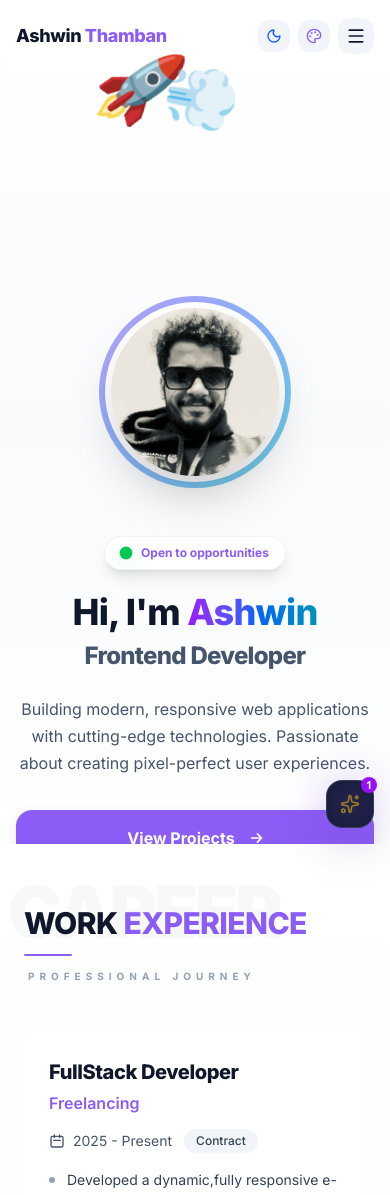
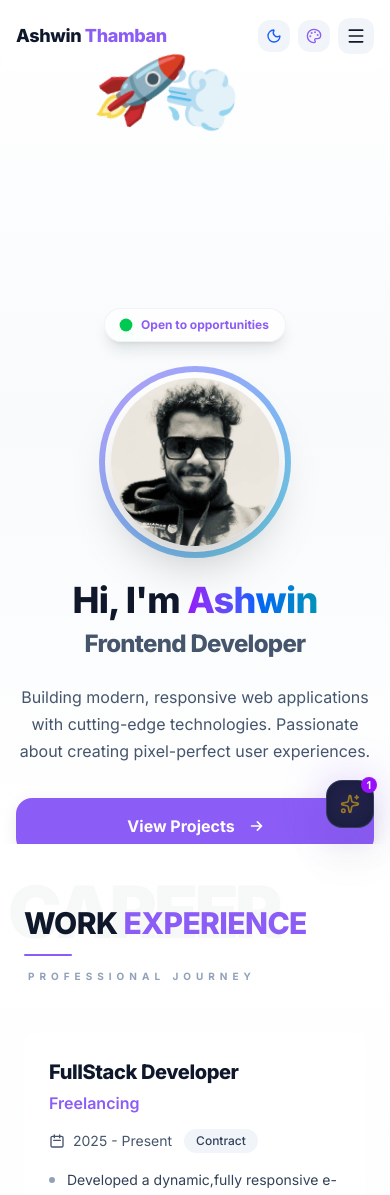
Before and after one commit to ashwwiin/portfolio, a Next.js app: page / in a window 390 px wide. Shown: the top 1195 px of the page. Built offline with nearby package versions, Linux system fonts and the light colour scheme.

Commit message:
style: Position profile photo directly below Open to Opportunities badge on mobile

```diff
--- a/src/components/Hero.js
+++ b/src/components/Hero.js
@@ -12,6 +12,32 @@ export default function Hero() {
   useEffect(() => {
     setMounted(true);
   }, []);
+
+  const ProfilePhoto = () => (
+    <div className="relative w-48 h-48 sm:w-72 sm:h-72 md:w-96 md:h-96 max-w-full aspect-square">
+      <motion.div
+        className="absolute inset-0 rounded-full p-1.5"
+        style={{
+          background: 'linear-gradient(135deg, rgba(139, 92, 246, 0.6), rgba(59, 130, 246, 0.6), rgba(6, 182, 212, 0.6))',
+        }}
+      >
+        <div className="w-full h-full rounded-full bg-white dark:bg-black p-1.5 sm:p-2">
+          <motion.div
+            className="w-full h-full rounded-full overflow-hidden shadow-2xl bg-gradient-to-br from-slate-100 to-slate-200 dark:from-slate-800 dark:to-slate-900 relative"
+            whileHover={{ scale: 1.03 }}
+            transition={{ type: "spring", stiffness: 300 }}
+          >
+            <img
+              src="/images/photo.jpg"
+              alt="Ashwin Thamban"
+              className="w-full h-full object-cover"
+              style={{ objectPosition: '50% 30%' }}
+            />
+          </motion.div>
+        </div>
+      </motion.div>
+    </div>
+  );
 
   return (
     <section className="relative min-h-screen flex items-center justify-center overflow-hidden bg-gradient-to-b from-white via-slate-50 to-white dark:from-black dark:via-slate-950 dark:to-black pt-24 sm:pt-32 pb-12 sm:pb-16">
@@ -76,42 +102,9 @@ export default function Hero() {
       >
         <div className="grid lg:grid-cols-2 gap-8 lg:gap-12 items-center">
 
-          {/* Top on Mobile, Right on Desktop - Professional Photo */}
-          <motion.div
-            initial={{ opacity: 0, scale: 0.8 }}
-            animate={{ opacity: 1, scale: 1 }}
-            transition={{ duration: 1, delay: 0.3 }}
-            className="order-1 lg:order-2 flex items-center justify-center relative mb-4 lg:mb-0"
-          >
-            <div className="relative w-48 h-48 sm:w-72 sm:h-72 md:w-96 md:h-96 max-w-full aspect-square">
-              {/* Photo container with gradient border */}
-              <motion.div
-                className="absolute inset-0 rounded-full p-1.5"
-                style={{
-                  background: 'linear-gradient(135deg, rgba(139, 92, 246, 0.6), rgba(59, 130, 246, 0.6), rgba(6, 182, 212, 0.6))',
-                }}
-              >
-                <div className="w-full h-full rounded-full bg-white dark:bg-black p-1.5 sm:p-2">
-                  <motion.div
-                    className="w-full h-full rounded-full overflow-hidden shadow-2xl bg-gradient-to-br from-slate-100 to-slate-200 dark:from-slate-800 dark:to-slate-900 relative"
-                    whileHover={{ scale: 1.03 }}
-                    transition={{ type: "spring", stiffness: 300 }}
-                  >
-                    <img
-                      src="/images/photo.jpg"
-                      alt="Ashwin Thamban"
-                      className="w-full h-full object-cover"
-                      style={{ objectPosition: '50% 30%' }}
-                    />
-                  </motion.div>
-                </div>
-              </motion.div>
-            </div>
-          </motion.div>
-
-          {/* Bottom on Mobile, Left on Desktop - Text content */}
-          <div className="order-2 lg:order-1 text-center lg:text-left">
-            {/* Badge */}
+          {/* Left Column (Desktop) / Main Stack (Mobile) */}
+          <div className="text-center lg:text-left flex flex-col items-center lg:items-start">
+            {/* 1. Badge */}
             <motion.div
               initial={{ opacity: 0, y: 20 }}
               animate={{ opacity: 1, y: 0 }}
@@ -126,7 +119,17 @@ export default function Hero() {
               <span className="text-xs sm:text-sm font-bold gradient-text">Open to opportunities</span>
             </motion.div>
 
-            {/* Main heading */}
+            {/* 2. Profile Photo (Visible ONLY on Mobile, right below Badge) */}
+            <motion.div
+              initial={{ opacity: 0, scale: 0.8 }}
+              animate={{ opacity: 1, scale: 1 }}
+              transition={{ duration: 0.8, delay: 0.3 }}
+              className="flex lg:hidden items-center justify-center mb-6 sm:mb-8"
+            >
+              <ProfilePhoto />
+            </motion.div>
+
+            {/* 3. Main heading */}
             <motion.h1
               initial={{ opacity: 0, y: 30 }}
               animate={{ opacity: 1, y: 0 }}
@@ -149,7 +152,7 @@ export default function Hero() {
               </motion.span>
             </motion.h1>
 
-            {/* Description */}
+            {/* 4. Description */}
             <motion.p
               initial={{ opacity: 0, y: 20 }}
               animate={{ opacity: 1, y: 0 }}
@@ -160,12 +163,12 @@ export default function Hero() {
               Passionate about creating pixel-perfect user experiences.
             </motion.p>
 
-            {/* CTA Buttons */}
+            {/* 5. CTA Buttons */}
             <motion.div
               initial={{ opacity: 0, y: 20 }}
               animate={{ opacity: 1, y: 0 }}
               transition={{ duration: 0.8, delay: 1.2 }}
-              className="flex flex-col sm:flex-row gap-3 sm:gap-4 justify-center lg:justify-start mb-8 sm:mb-10"
+              className="flex flex-col sm:flex-row gap-3 sm:gap-4 justify-center lg:justify-start mb-8 sm:mb-10 w-full sm:w-auto"
             >
               <motion.a
                 href="#projects"
@@ -198,7 +201,7 @@ export default function Hero() {
               </motion.a>
             </motion.div>
 
-            {/* Tech stack pills */}
+            {/* 6. Tech stack pills */}
             <motion.div
               initial={{ opacity: 0 }}
               animate={{ opacity: 1 }}
@@ -220,6 +223,16 @@ export default function Hero() {
             </motion.div>
           </div>
 
+          {/* Right Column (Visible ONLY on Desktop) - Professional Photo */}
+          <motion.div
+            initial={{ opacity: 0, scale: 0.8 }}
+            animate={{ opacity: 1, scale: 1 }}
+            transition={{ duration: 1, delay: 0.6 }}
+            className="hidden lg:flex items-center justify-center relative"
+          >
+            <ProfilePhoto />
+          </motion.div>
+
         </div>
       </motion.div>
     </section>
```
